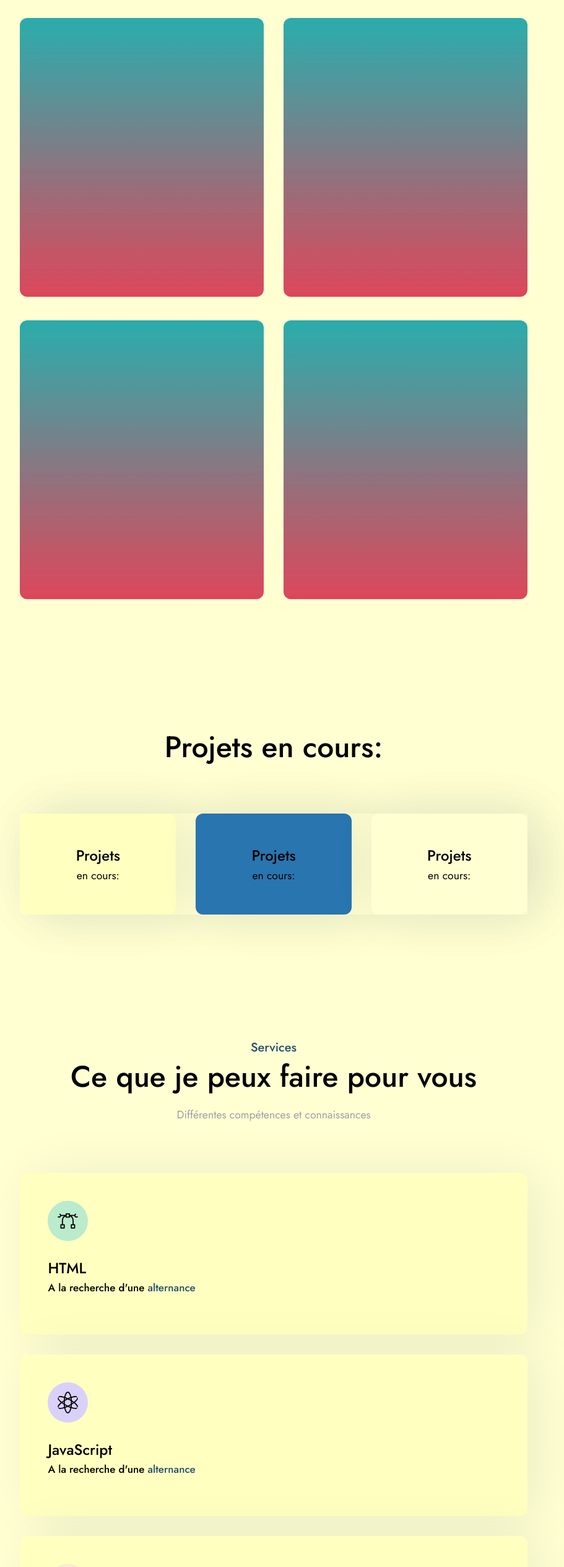
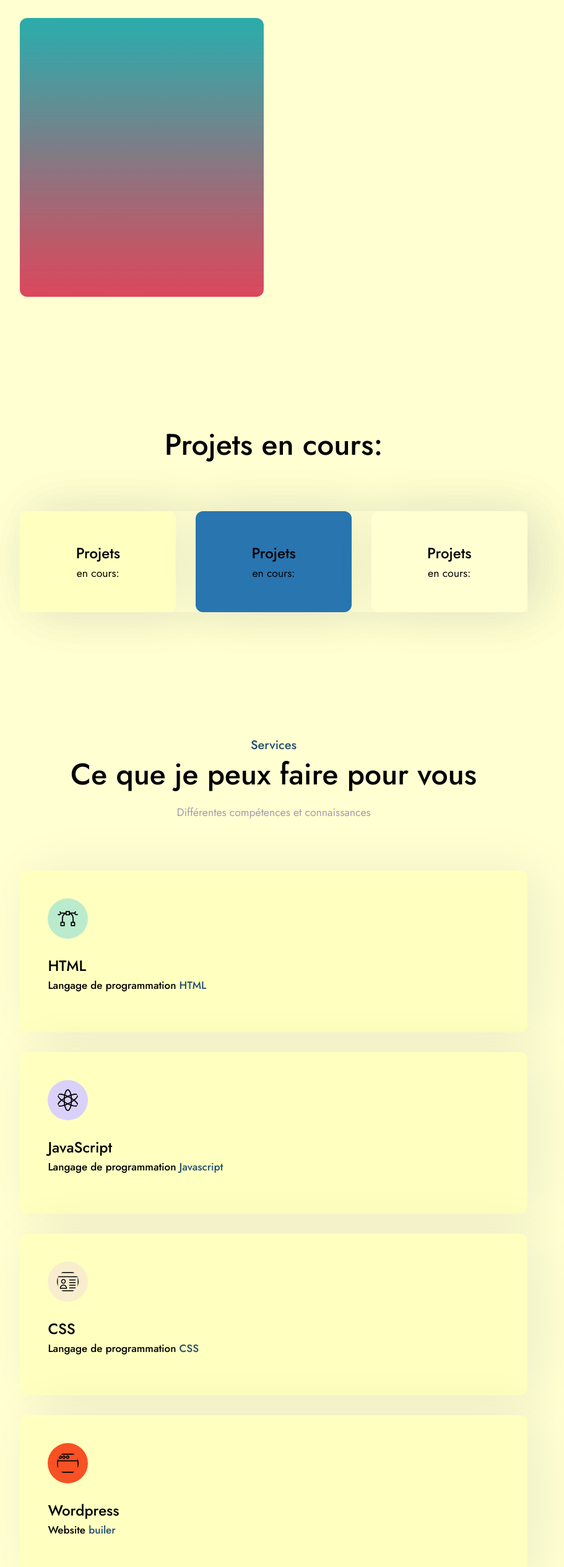
Before and after one commit to HugoCharles997/Hugo-Charles, a plain HTML site: page index.html in a window 1280 px wide. Shown: the part 2867-5396 px from the top of the page at 62% size, without its empty margins (198-1109 px from the left). Drawn offline with nearby package versions, Linux system fonts and the light colour scheme.

Commit message:
change service part

```diff
--- a/index.html
+++ b/index.html
@@ -125,28 +125,6 @@
                     <h5>Progress</h5>
                 </div>
             </div>
-            <div class="col">
-                <img src="./img/img-wip.webp" alt="">
-                <div class="layer">
-                    <h3>Work in</h3>
-                    <h5>Progress</h5>
-                </div>
-            </div>
-            <div class="col">
-                <img src="./img/img-wip.webp" alt="">
-                <div class="layer">
-                    <h3>Web Design</h3>
-                    <h5>Popup</h5>
-                </div>
-            </div>
-            <div class="col">
-                <img src="./img/img-wip.webp" alt="">
-                <div class="layer">
-                    <h3>Work in</h3>
-                    <h5>Progress</h5>
-                </div>
-            </div>
-
         </div>
     </section>
 
@@ -190,7 +168,7 @@
                     <img src="./img/anchor.svg" alt="">
                 </div>
                 <h3>HTML</h3>
-                <h5>A la recherche d'une <span>alternance</span></h5>
+                <h5>Langage de programmation <span>HTML</span></h5>
                 <p></p>
             </div>
 
@@ -199,7 +177,7 @@
                     <img src="./img/physics.svg" alt="">
                 </div>
                 <h3>JavaScript</h3>
-                <h5>A la recherche d'une <span>alternance</span></h5>
+                <h5>Langage de programmation <span>Javascript</span></h5>
                 <p></p>
             </div>
 
@@ -208,7 +186,7 @@
                     <img src="./img/contact.svg" alt="">
                 </div>
                 <h3>CSS</h3>
-                <h5>A la recherche d'une <span>alternance</span></h5>
+                <h5>Langage de programmation <span>CSS</span></h5>
                 <p></p>
             </div>
 
@@ -217,7 +195,7 @@
                     <img src="./img/web.svg" alt="">
                 </div>
                 <h3>Wordpress</h3>
-                <h5>A la recherche d'une <span>alternance</span></h5>
+                <h5>Website <span>builer</span></h5>
                 <p></p>
             </div>
 
```
Also changed, not shown: 1 other file.
